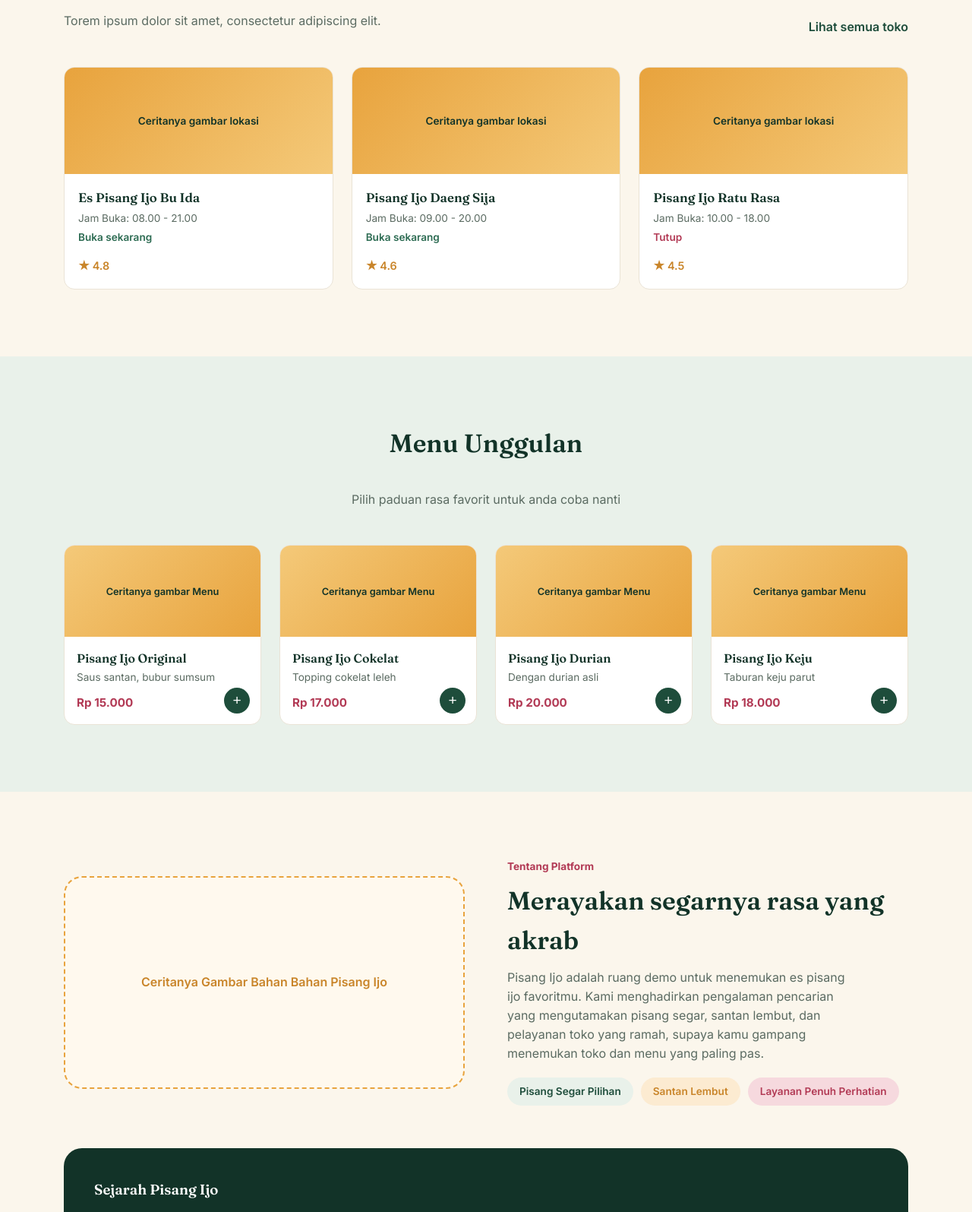
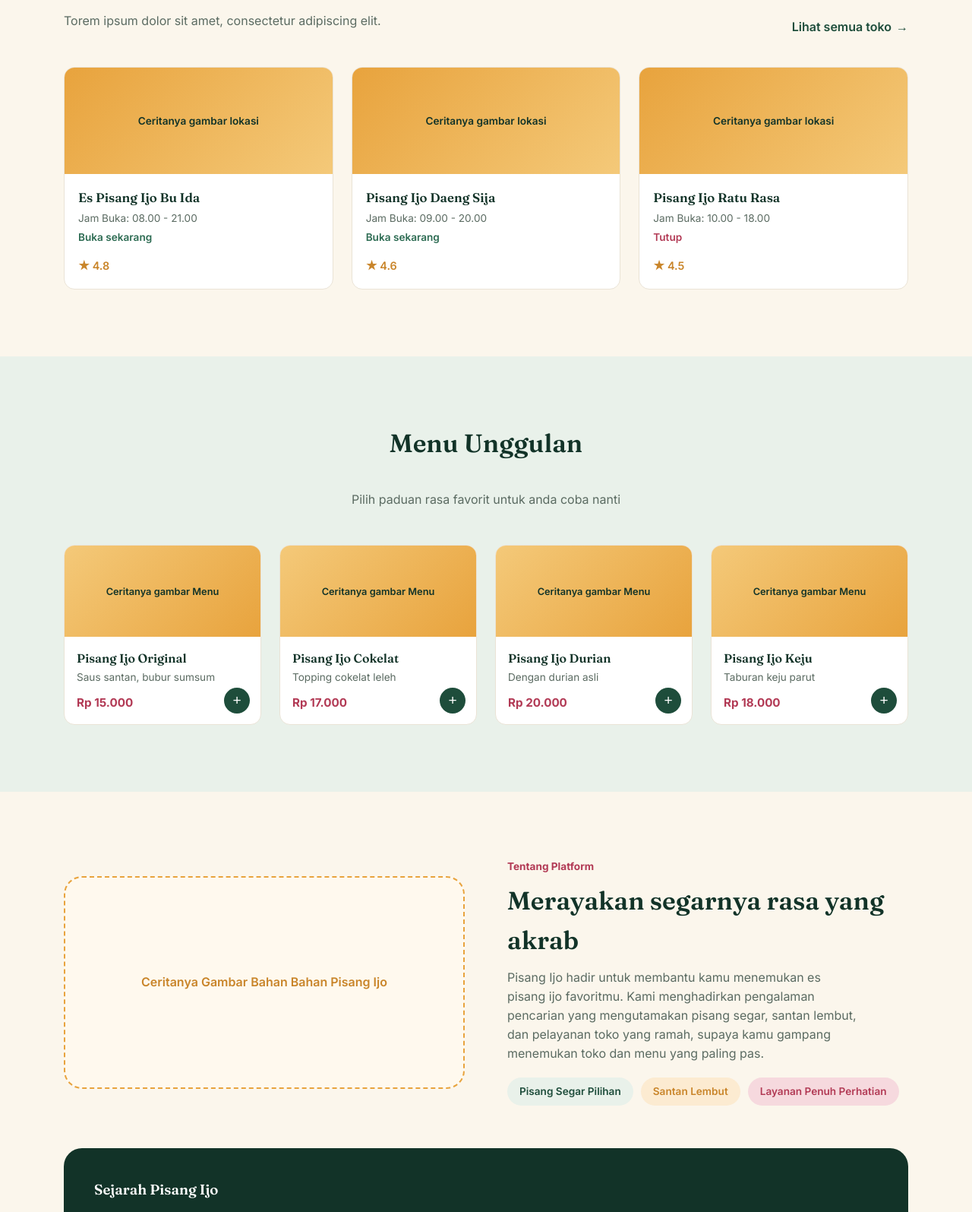
Before and after one commit to gilbertbyte/TugasKelompok1FrontEnd-BackEdan, a plain HTML site: page UTS/index.html in a window 1280 px wide. Shown: the part 746-2341 px from the top of the page at 76% size. Drawn offline with nearby package versions, Linux system fonts and the light colour scheme.

Commit message:
new platform

```diff
--- a/UTS/index.html
+++ b/UTS/index.html
@@ -10,6 +10,7 @@
 </head>
 <body>
 
+<!-- HEADER -->
 <header class="site-header">
   <div class="container header-inner">
     <a href="#" class="logo">Pisang Ijo</a>
@@ -25,6 +26,7 @@
   </div>
 </header>
 
+<!-- HERO -->
 <section class="hero" id="beranda">
   <div class="container hero-inner">
     <span class="badge">Platform Kuliner Makassar</span>
@@ -47,6 +49,7 @@
   </div>
 </section>
 
+<!-- TOKO POPULER -->
 <section class="section" id="toko-populer">
   <div class="container">
     <div class="section-head">
@@ -54,14 +57,16 @@
         <h2>Toko Populer &amp; Rating</h2>
         <p class="section-sub">Torem ipsum dolor sit amet, consectetur adipiscing elit.</p>
       </div>
-      <a href="#cari-toko" class="link-arrow no-arrow">Lihat semua toko</a>
+      <a href="#cari-toko" class="link-arrow">Lihat semua toko</a>
     </div>
 
     <div class="grid grid-3" id="tokoPopulerGrid">
-          </div>
+      <!-- cards injected by script.js -->
+    </div>
   </div>
 </section>
 
+<!-- MENU UNGGULAN -->
 <section class="section section-tinted" id="menu">
   <div class="container">
     <div class="section-head section-head-center">
@@ -70,10 +75,12 @@
     </div>
 
     <div class="grid grid-4" id="menuGrid">
-          </div>
+      <!-- menu cards injected by script.js -->
+    </div>
   </div>
 </section>
 
+<!-- TENTANG PLATFORM -->
 <section class="section" id="tentang">
   <div class="container about-grid">
     <div class="about-media">
@@ -82,7 +89,7 @@
     <div class="about-copy">
       <span class="eyebrow-pink">Tentang Platform</span>
       <h2>Merayakan segarnya rasa yang akrab</h2>
-      <p>Pisang Ijo adalah ruang demo untuk menemukan es pisang ijo favoritmu. Kami menghadirkan pengalaman pencarian yang mengutamakan pisang segar, santan lembut, dan pelayanan toko yang ramah, supaya kamu gampang menemukan toko dan menu yang paling pas.</p>
+      <p>Pisang Ijo hadir untuk membantu kamu menemukan es pisang ijo favoritmu. Kami menghadirkan pengalaman pencarian yang mengutamakan pisang segar, santan lembut, dan pelayanan toko yang ramah, supaya kamu gampang menemukan toko dan menu yang paling pas.</p>
       <ul class="pill-list">
         <li class="pill pill-green">Pisang Segar Pilihan</li>
         <li class="pill pill-mustard">Santan Lembut</li>
@@ -100,6 +107,7 @@
   </div>
 </section>
 
+<!-- TESTIMONI -->
 <section class="section section-dark" id="testimoni">
   <div class="container">
     <div class="section-head">
@@ -111,10 +119,12 @@
     </div>
 
     <div class="grid grid-3" id="testimoniGrid">
-          </div>
+      <!-- testimonial cards injected by script.js -->
+    </div>
   </div>
 </section>
 
+<!-- CARI TOKO -->
 <section class="section" id="cari-toko">
   <div class="container">
     <div class="section-head">
@@ -156,14 +166,12 @@
     <p class="results-count"><span id="resultsCount">3</span> Toko Ditemukan</p>
 
     <div class="grid grid-3" id="tokoHasilGrid">
-          </div>
-
-    <div style="text-align:center;margin-top:28px;">
-      <button class="btn btn-mustard" id="showMoreBtn">Tampilkan Selengkapnya</button>
+      <!-- store result cards injected by script.js -->
     </div>
   </div>
 </section>
 
+<!-- FAQ -->
 <section class="section section-tinted" id="faq">
   <div class="container faq-wrap">
     <div class="section-head section-head-center">
@@ -200,6 +208,7 @@
   </div>
 </section>
 
+<!-- KONTAK -->
 <section class="section" id="kontak">
   <div class="container kontak-box">
     <div>
@@ -214,6 +223,7 @@
   </div>
 </section>
 
+<!-- FOOTER -->
 <footer class="site-footer">
   <div class="container footer-grid">
     <div class="footer-brand">
```
